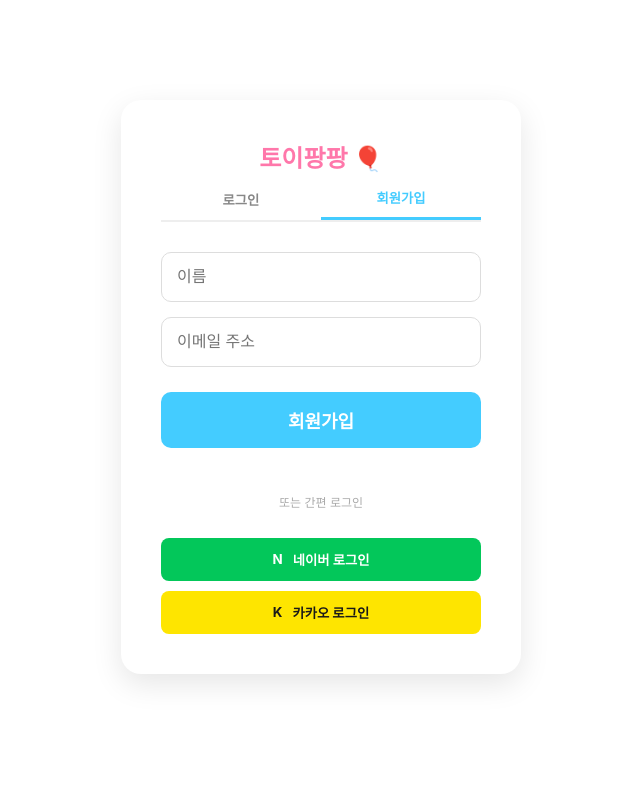
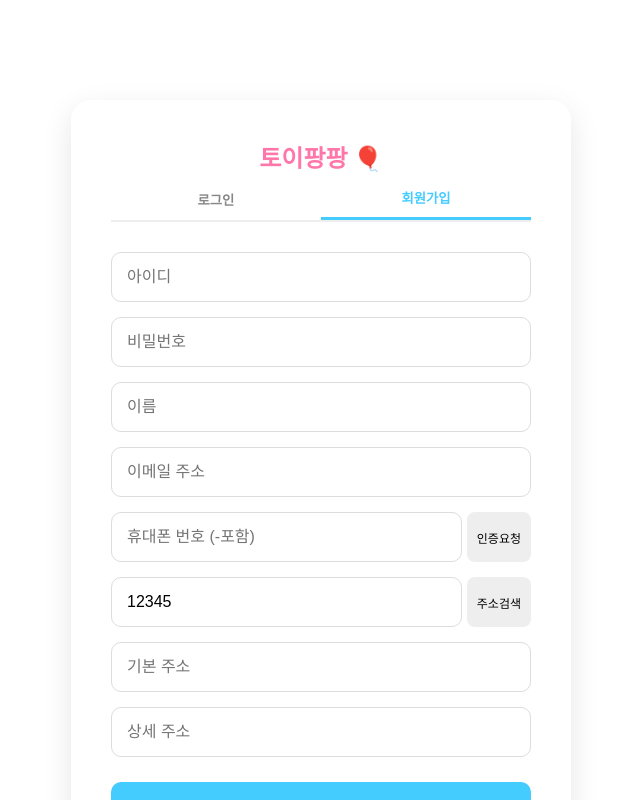
Before and after one commit to jeongjunho98/childtoy, a Next.js app: page /auth in a window 1280 px wide. Both pictures are taken after a click on the button "회원가입". Shown: the top 800 px of the page, without its empty margins (319-959 px from the left). Built offline with nearby package versions, Linux system fonts and the light colour scheme.

Commit message:
feat: add detailed signup fields and sms verification simulation

```diff
--- a/src/app/auth/page.tsx
+++ b/src/app/auth/page.tsx
@@ -9,23 +9,64 @@
 
 export default function AuthPage() {
   const [isLogin, setIsLogin] = useState(true);
+  const [username, setUsername] = useState('');
+  const [password, setPassword] = useState('');
   const [email, setEmail] = useState('');
   const [name, setName] = useState('');
+  const [phone, setPhone] = useState('');
+  const [address, setAddress] = useState('');
+  const [detailAddress, setDetailAddress] = useState('');
+
+  // SMS Verification simulation
+  const [smsCode, setSmsCode] = useState('');
+  const [isSmsSent, setIsSmsSent] = useState(false);
+  const [isSmsVerified, setIsSmsVerified] = useState(false);
+
   const { user, login, signup, logout, deleteAccount } = useAuth();
   const router = useRouter();
+
+  const handleSendSms = () => {
+    if (!phone) {
+      alert('휴대폰 번호를 먼저 입력해주세요.');
+      return;
+    }
+    setIsSmsSent(true);
+    alert('인증번호 [1234]가 발송되었습니다. (테스트용)');
+  };
+
+  const handleVerifySms = () => {
+    if (smsCode === '1234') {
+      setIsSmsVerified(true);
+      alert('인증이 완료되었습니다! ✅');
+    } else {
+      alert('인증번호가 일치하지 않습니다.');
+    }
+  };
 
   const handleSubmit = (e: React.FormEvent) => {
     e.preventDefault();
     if (isLogin) {
-      const success = login(email);
+      const success = login(username, password);
       if (success) {
         alert('로그인 성공! 🎉');
         router.push('/');
       } else {
-        alert('사용자를 찾을 수 없습니다. 가입을 먼저 진행해주세요.');
+        alert('아이디 또는 비밀번호가 틀렸거나 사용자를 찾을 수 없습니다.');
       }
     } else {
-      signup({ name, email });
+      if (!isSmsVerified) {
+        alert('휴대폰 본인인증을 완료해주세요.');
+        return;
+      }
+      signup({
+        username,
+        password,
+        name,
+        email,
+        phone,
+        address,
+        detailAddress
+      });
       alert('회원가입 성공! 🎉');
       router.push('/');
     }
@@ -33,8 +74,13 @@
 
   const handleSocialLogin = (platform: string) => {
     const socialUser = {
+      username: `${platform.toLowerCase()}_user`,
+      password: '', // Social login usually doesn't need a local password
       name: `${platform} 친구`,
-      email: `${platform.toLowerCase()}@toy.pang`
+      email: `${platform.toLowerCase()}@toy.pang`,
+      phone: '010-0000-0000',
+      address: '서울시 어딘가',
+      detailAddress: '동심 가득한 아파트 101호'
     };
     signup(socialUser);
     alert(`${platform} 계정으로 간편 가입되었습니다! 🎈`);
@@ -47,7 +93,10 @@
         <Link href="/" className={homeStyles.logo}>토이팡팡 🎈</Link>
         <div className={styles.userInfo}>
           <h2 className={styles.title}>환영합니다, {user.name}님!</h2>
-          <p>{user.email}</p>
+          <p>ID: {user.username}</p>
+          <p>Email: {user.email}</p>
+          <p>Phone: {user.phone}</p>
+          <p>Address: {user.address} {user.detailAddress}</p>
           <button className={styles.logoutBtn} onClick={logout}>로그아웃</button>
           <br />
           <button className={styles.deleteBtn} onClick={() => {
@@ -62,7 +111,7 @@
   }
 
   return (
-    <div className={styles.container}>
+    <div className={styles.container} style={{ maxWidth: '500px' }}>
       <Link href="/" className={homeStyles.logo}>토이팡팡 🎈</Link>
       <div className={styles.tabs}>
         <button
@@ -80,7 +129,24 @@
       </div>
 
       <form className={styles.form} onSubmit={handleSubmit}>
+        <input
+          className={styles.input}
+          type="text"
+          placeholder="아이디"
+          value={username}
+          onChange={(e) => setUsername(e.target.value)}
+          required
+        />
+        <input
+          className={styles.input}
+          type="password"
+          placeholder="비밀번호"
+          value={password}
+          onChange={(e) => setPassword(e.target.value)}
+          required
+        />
         {!isLogin && (
+          <>
             <input
               className={styles.input}
               type="text"
@@ -89,7 +155,6 @@
               onChange={(e) => setName(e.target.value)}
               required
             />
-        )}
             <input
               className={styles.input}
               type="email"
@@ -98,6 +163,68 @@
               onChange={(e) => setEmail(e.target.value)}
               required
             />
+            <div style={{ display: 'flex', gap: '5px' }}>
+              <input
+                className={styles.input}
+                style={{ flex: 1 }}
+                type="tel"
+                placeholder="휴대폰 번호 (-포함)"
+                value={phone}
+                onChange={(e) => setPhone(e.target.value)}
+                required
+              />
+              <button
+                type="button"
+                onClick={handleSendSms}
+                style={{ background: '#eee', borderRadius: '8px', padding: '0 10px', fontSize: '12px' }}
+                disabled={isSmsVerified}
+              >
+                {isSmsSent ? '재발송' : '인증요청'}
+              </button>
+            </div>
+            {isSmsSent && !isSmsVerified && (
+              <div style={{ display: 'flex', gap: '5px' }}>
+                <input
+                  className={styles.input}
+                  style={{ flex: 1 }}
+                  type="text"
+                  placeholder="인증번호 입력 (1234)"
+                  value={smsCode}
+                  onChange={(e) => setSmsCode(e.target.value)}
+                />
+                <button
+                  type="button"
+                  onClick={handleVerifySms}
+                  style={{ background: 'var(--primary-blue)', color: 'white', borderRadius: '8px', padding: '0 10px', fontSize: '12px' }}
+                >
+                  확인
+                </button>
+              </div>
+            )}
+            {isSmsVerified && <p style={{ color: 'green', fontSize: '12px', textAlign: 'left' }}>인증이 완료되었습니다.</p>}
+
+            <div style={{ display: 'flex', gap: '5px' }}>
+              <input className={styles.input} style={{ flex: 1 }} type="text" placeholder="우편번호" readOnly value="12345" />
+              <button type="button" style={{ padding: '0 10px', background: '#eee', borderRadius: '8px', fontSize: '12px' }}>주소검색</button>
+            </div>
+            <input
+              className={styles.input}
+              type="text"
+              placeholder="기본 주소"
+              value={address}
+              onChange={(e) => setAddress(e.target.value)}
+              required
+            />
+            <input
+              className={styles.input}
+              type="text"
+              placeholder="상세 주소"
+              value={detailAddress}
+              onChange={(e) => setDetailAddress(e.target.value)}
+              required
+            />
+          </>
+        )}
         <button className={styles.submitBtn} type="submit">
           {isLogin ? '로그인' : '회원가입'}
         </button>
--- a/src/context/AuthContext.tsx
+++ b/src/context/AuthContext.tsx
@@ -4,14 +4,18 @@
 
 interface User {
   id: string;
+  username: string;
   name: string;
   email: string;
+  phone: string;
+  address: string;
+  detailAddress: string;
 }
 
 interface AuthContextType {
   user: User | null;
   signup: (userData: Omit<User, 'id'>) => void;
-  login: (email: string) => boolean;
+  login: (username: string, password: string) => boolean;
   logout: () => void;
   deleteAccount: () => void;
 }
@@ -34,12 +38,12 @@
     setUser(newUser);
   };
 
-  const login = (email: string) => {
-    // 실제 서비스라면 DB 검증을 하겠지만, 여기서는 가입된 유저가 있는지 체크하는 시뮬레이션입니다.
+  const login = (username: string, password: string) => {
     const savedUser = localStorage.getItem('toy_user');
     if (savedUser) {
       const parsedUser = JSON.parse(savedUser);
-      if (parsedUser.email === email) {
+      // 실제 서비스라면 비밀번호 해싱 검증을 하겠지만, 여기서는 단순 비교 시뮬레이션입니다.
+      if (parsedUser.username === username && (parsedUser.password === password || !parsedUser.password)) {
         setUser(parsedUser);
         return true;
       }
```
Lines whose indentation alone changed are shown as unchanged.
